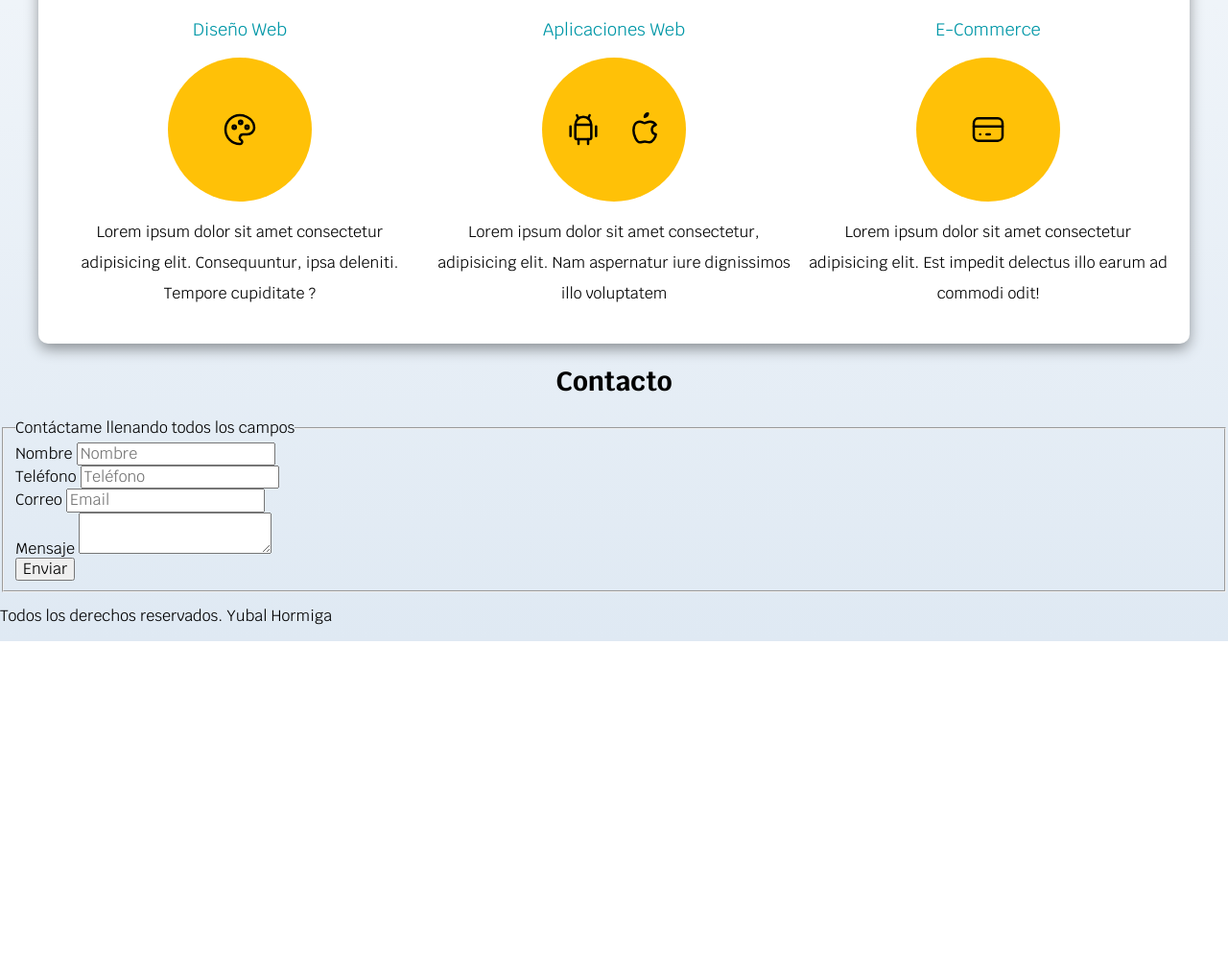
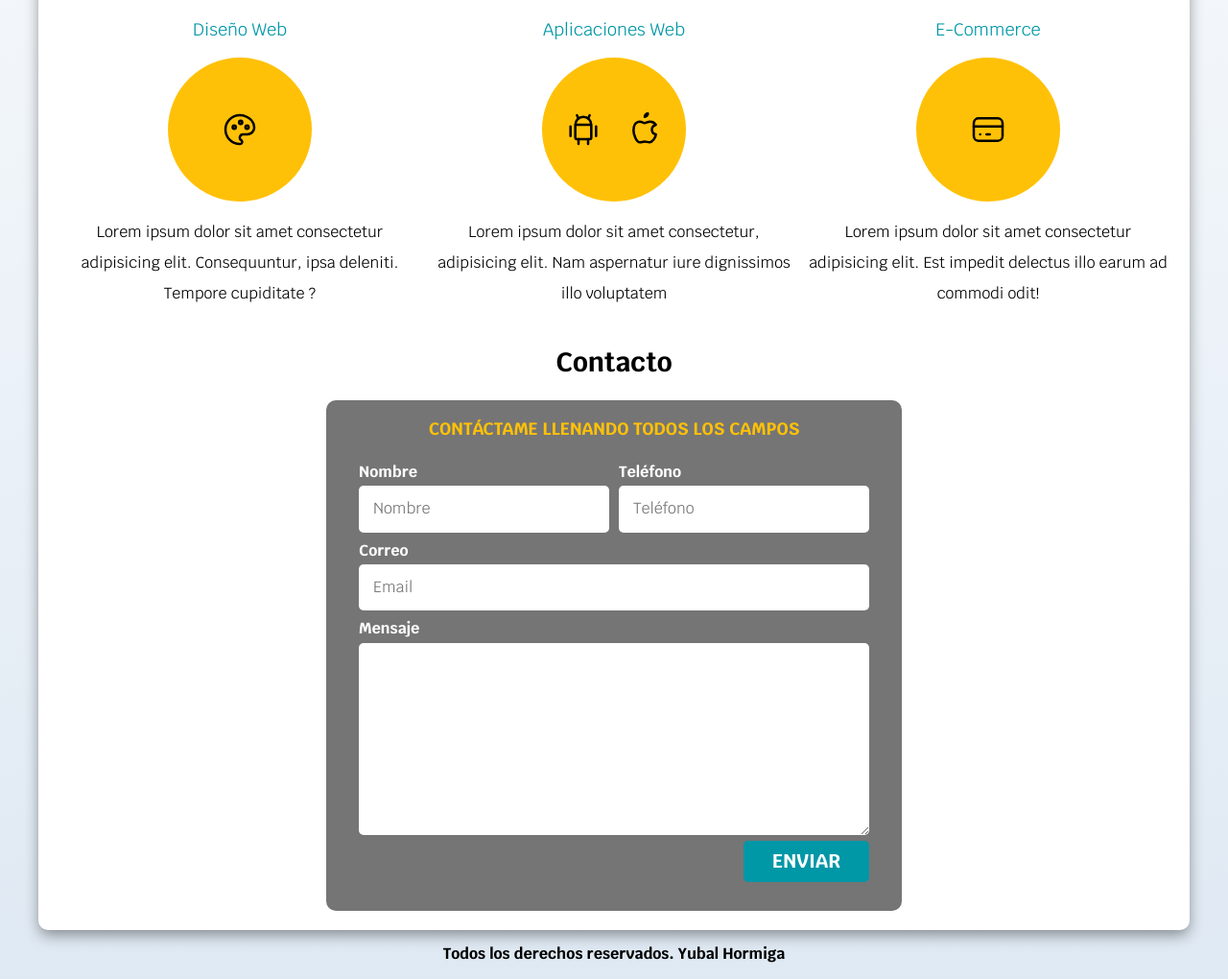
Before and after one commit to YubalHormiga/Desarrollo-Web-Completo, a plain HTML site: page Freelancer/index.html in a window 1280 px wide. Shown: the part 663-1683 px from the top of the page at 96% size. Before the commit the page ends 1331 px from the top, so only its background shows below. Drawn offline with Linux system fonts and the light colour scheme.

Commit message:
finalizado el primer proyecto

```diff
--- a/Freelancer/css/styles.css
+++ b/Freelancer/css/styles.css
@@ -43,6 +43,11 @@ body {
     border-radius: 0.5rem;
     width: 90%;
     text-align: center;
+    border: none;
+}
+
+.boton:hover {
+    cursor: pointer;
 }
 
 @media (min-width: 768px) {
@@ -82,6 +87,26 @@ h3 {
 /*Titulos*/
 .titulo span {
     font-size: 2rem;
+}
+
+/**Utilidades **/
+.w-sm-100 {
+    width: 100%;
+}
+
+@media (min-width: 768px) {
+    .w-sm-100 {
+        width: auto;
+    }
+}
+
+.flex {
+    display: flex;
+}
+
+.alinear-derecha {
+    margin-top: 2rem;
+    justify-content: flex-end;
 }
 
 /*Navegacion principal*/
@@ -151,22 +176,23 @@ h3 {
     }
 }
 
-.servicio{
-display: flex;
-flex-direction: column;
-align-items: center;
+.servicio {
+    display: flex;
+    flex-direction: column;
+    align-items: center;
 }
 
-.servicio h3{
-    color:var(--secundario) ;
+.servicio h3 {
+    color: var(--secundario);
     font-weight: normal;
 }
-.servicio p{
+
+.servicio p {
     line-height: 2;
     text-align: center;
 }
 
-.servicios .iconos{
+.servicios .iconos {
     height: 15rem;
     width: 15rem;
     background-color: var(--primario);
@@ -175,3 +201,76 @@ align-items: center;
     justify-content: space-evenly;
     align-items: center;
 }
+
+/*Contacto*/
+.formulario {
+    background-color: var(--gris);
+    width: min(60rem, 100%);
+    /**Utiliza el valor más pequeño**/
+    margin: 0 auto;
+    padding: 2rem;
+    border-radius: 1rem;
+}
+
+.formulario fieldset {
+    border: none;
+}
+
+.formulario legend {
+    text-align: center;
+    font-size: 1.8rem;
+    text-transform: uppercase;
+    font-weight: 700;
+    margin-bottom: 2rem;
+    color: var(--primario);
+}
+
+
+@media (min-width: 768px) {
+    .contenedor-campos {
+        display: grid;
+        grid-template-columns: repeat(2, 1fr);
+        grid-template-rows: auto auto 20rem;
+        column-gap: 1rem;
+    }
+
+    .campo:nth-child(3),
+    .campo:nth-child(4) {
+        grid-column: 1/3;
+    }
+}
+
+
+.campo {
+    margin-bottom: 1rem;
+}
+
+.campo label {
+    color: var(--blanco);
+    font-weight: bold;
+    margin-bottom: .5rem;
+    display: block;
+}
+
+.campo input {
+    width: 100%;
+    border: none;
+    padding: 1.5rem;
+    border-radius: 0.5rem;
+}
+
+.campo textarea {
+    height: 20rem;
+}
+
+.input-text {
+    width: 100%;
+    border: none;
+    padding: 1.5rem;
+    border-radius: 0.5rem;
+}
+
+.footer {
+    text-align: center;
+    font-weight: 900;
+}
--- a/Freelancer/index.html
+++ b/Freelancer/index.html
@@ -110,35 +110,37 @@
                 </p>
             </section>
         </div>
-    </main>
         <section>
             <h2>Contacto</h2>
-        <form>
+            <form class="formulario">
                 <fieldset>
                     <legend>Contáctame llenando todos los campos</legend>
-                <div>
+                    <div class="contenedor-campos">
+                        <div class="campo">
                             <label>Nombre</label>
                             <input type="text" placeholder="Nombre">
                         </div>
-                <div>
+                        <div class="campo">
                             <label>Teléfono</label>
                             <input type="tel" placeholder="Teléfono">
                         </div>
-                <div>
+                        <div class="campo">
                             <label>Correo</label>
                             <input type="email" placeholder="Email">
                         </div>
-                <div>
+                        <div class="campo ">
                             <label>Mensaje</label>
-                    <textarea></textarea>
+                            <textarea class="input-text"></textarea>
                         </div>
-                <div>
-                    <input type="submit" value="Enviar">
+                    </div><!--Contedor de los campos-->
+                    <div class="alinear-derecha flex">
+                        <input class="boton w-sm-100" type="submit" value="Enviar">
                     </div>
                 </fieldset>
             </form>
         </section>
-    <footer>
+    </main>
+    <footer class="footer">
         <p>Todos los derechos reservados. Yubal Hormiga</p>
     </footer>
 
```
Lines whose indentation alone changed are shown as unchanged.
